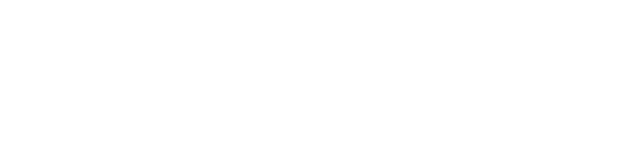
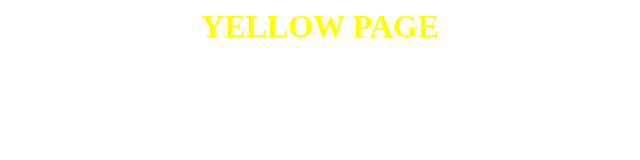
Before and after one commit to happynow7/kakaodevpipeline, a plain HTML site: page index.html in a window 1280 px wide. Shown: the whole page, without its empty margins (320-960 px from the left). Drawn offline with Linux system fonts and the light colour scheme.

Commit message:
Update index.html

```diff
--- a/index.html
+++ b/index.html
@@ -1,5 +1,5 @@
 <center>
 	<h1>
-		<font color="yellow">
+		<font color="yellow">YELLOW PAGE</font>
 	</h1>
 </center>
```
